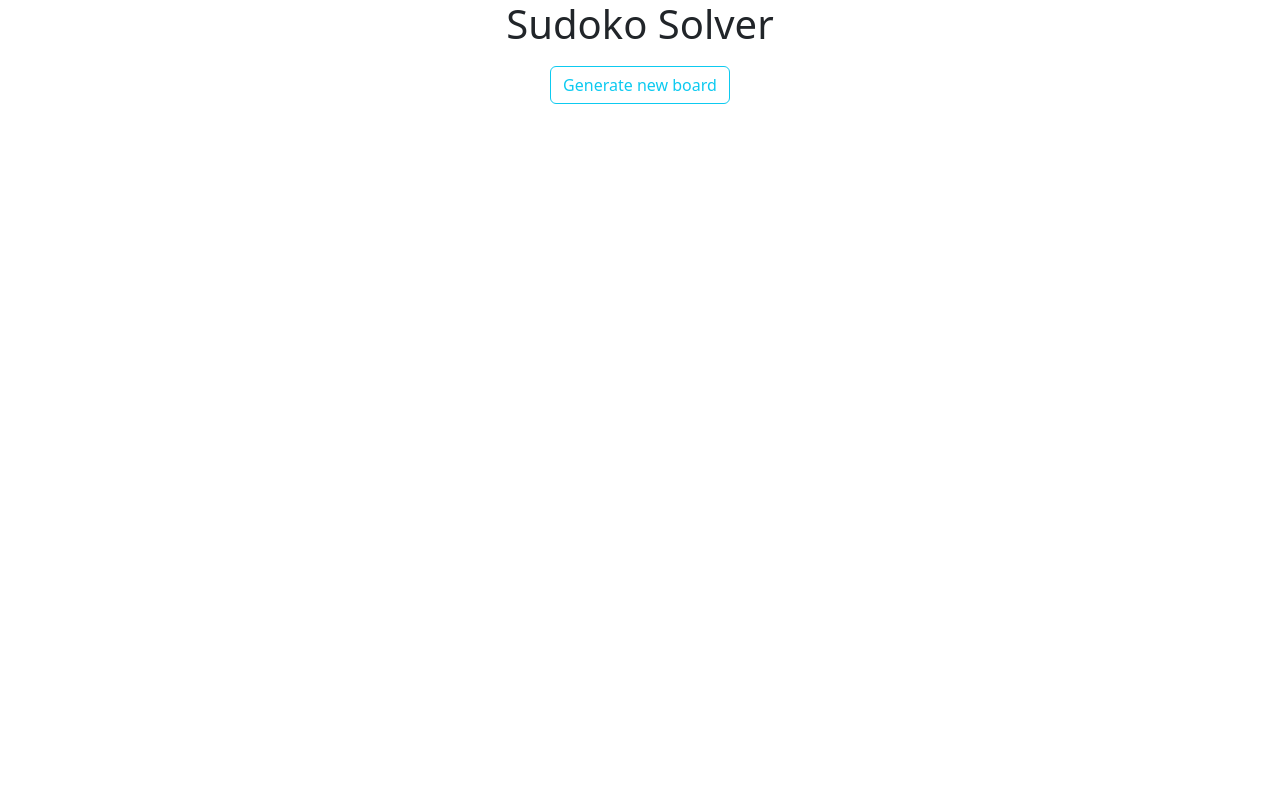
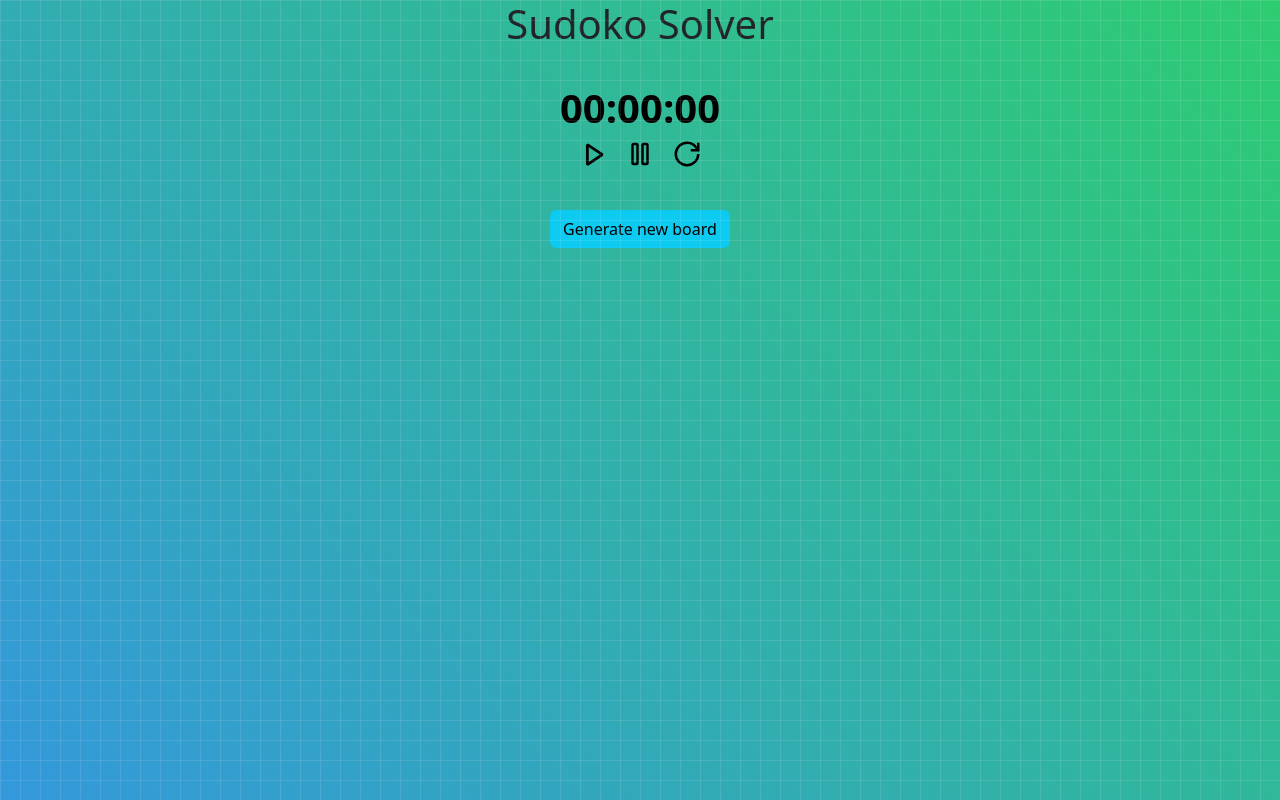
Before and after one commit to PALASH2201/Sudoko-Solver, a React (Vite) app: page / in a window 1280 px wide. Built offline with nearby package versions, Linux system fonts and the light colour scheme.

Commit message:
Added Loader and Stop Clock functionality

```diff
--- a/index.html
+++ b/index.html
@@ -3,10 +3,11 @@
   <head>
     <meta charset="UTF-8" />
     <meta name="viewport" content="width=device-width, initial-scale=1.0" />
+    <link rel="stylesheet" href="index.css">
     <title>Sudoko Solver</title>
   </head>
   <body>
-    <div id="root"></div>
+    <div id="root" class="outer-container"></div>
     <script type="module" src="/src/main.jsx"></script>
   </body>
 </html>
--- a/src/App.css
+++ b/src/App.css
@@ -3,11 +3,11 @@
     grid-template-columns: repeat(9, 1fr);
     grid-template-rows: repeat(9, 1fr);
     gap: 0px;
-    width: 50%;
-    max-width: 400px;
-    max-height: 400px;
-    min-width: 160px;
-    margin: 0 auto;
+    width: 100%;
+    max-width: 500px;
+    max-height: 500px;
+    min-width: 300px;
+    margin-bottom:20px;
     border: 2px solid black;
 }
 
@@ -23,10 +23,14 @@
 
 .userCell{
     color: black;
+    font-size: large;
+    font-weight: bold;
 }
 
 .problemCell{
     color: blue;
+    font-weight: bold;
+    font-size: large;
 }
 
 .specialCol{
@@ -46,6 +50,9 @@
 }
 
 @media (max-width: 600px) {
+    .grid-container{
+        width: 80%;
+    }
     .cell {
         padding: 0.2rem;
         font-size: 1rem;
--- a/src/App.jsx
+++ b/src/App.jsx
@@ -1,10 +1,12 @@
-import './App.css'
+
 import Board from './components/Board'
+import Stopclock from "./components/Stopclock";
 
 function App() {
   return (
     <center>
       <h1>Sudoko Solver</h1>
+      <Stopclock/>
       <Board/>
     </center>
   )
--- a/src/components/Board.jsx
+++ b/src/components/Board.jsx
@@ -3,6 +3,8 @@ import { solveSudoku } from "../Utils/Solver";
 import React from "react";
 import { fetchBoard } from "../Utils/helpers";
 import CreateGrid from "./Grid";
+import Loader from "./Loader";
+
 
 const Board = () => {
   const [grid, setGrid] = useState([]);
@@ -11,9 +13,12 @@ const Board = () => {
   const [invalidCols, setInvalidCols] = useState(new Set());
   const [invalidCellRowIndex, setInvalidCellRowIndex] = useState(null);
   const [invalidCellColIndex, setInvalidCellColIndex] = useState(null);
+  const [fetching,setFetching] = useState();
 
   const handleFetchBoard = async () => {
+    setFetching(true);
     const board = await fetchBoard(setGrid);
+    setFetching(false);
     setGrid(board);
     //Creating a deep copy
     const boardCopy = board.map((row) => row.map((cell) => ({ ...cell })));
@@ -71,7 +76,7 @@ const Board = () => {
           setInvalidCellRowIndex(r);
           setInvalidCellColIndex(d);
           break;
-        }else if(value===""){
+        } else if (value === "") {
           setInvalidCellColIndex(null);
           setInvalidCellRowIndex(null);
         }
@@ -103,7 +108,7 @@ const Board = () => {
 
   return (
     <>
-      {grid.length !== 0 ? (
+      {grid.length !== 0 &&
         <div className="grid-container">
           <CreateGrid
             grid={grid}
@@ -114,23 +119,24 @@ const Board = () => {
             handleInputChange={handleInputChange}
           />
         </div>
-      ) : null}
+      }
       <button
         type="button"
-        className="btn btn-outline-info generate-board"
+        className="btn btn-info generate-board"
         onClick={handleFetchBoard}
       >
         Generate new board
       </button>
-      {grid.length !== 0 ? (
+      {grid.length !== 0 &&
         <button
           type="button"
-          className="btn btn-outline-success generate-answer"
+          className="btn btn-success generate-answer"
           onClick={generateAnswer}
         >
           Generate answer
         </button>
-      ) : null}
+      }
+      {fetching && <Loader />}
     </>
   );
 };
--- a/src/components/Grid.jsx
+++ b/src/components/Grid.jsx
@@ -17,6 +17,7 @@ const CreateGrid = ({
       } ${rowIndex === 3 || rowIndex === 6 ? "specialRow" : ""}`.trim();
       return (
         <input
+          style={{background:"transparent"}}
           key={`${rowIndex}-${colIndex}`}
           value={cell.value === "0" ? "" : cell.value}
           type="text"
--- /dev/null
+++ b/src/components/Loader.css
@@ -0,0 +1,78 @@
+.loader {
+    position: absolute;
+    top: 0;
+    bottom: 0;
+    left: 0;
+    right: 0;
+  }
+
+  .jimu-primary-loading:before,
+  .jimu-primary-loading:after {
+    position: absolute;
+    top: 0;
+    content: '';
+  }
+
+  .jimu-primary-loading:before {
+    left: -19.992px;
+  }
+
+  .jimu-primary-loading:after {
+    left: 19.992px;
+    -webkit-animation-delay: 0.32s !important;
+    animation-delay: 0.32s !important;
+  }
+
+  .jimu-primary-loading:before,
+  .jimu-primary-loading:after,
+  .jimu-primary-loading {
+    background: #076fe5;
+    -webkit-animation: loading-keys-app-loading 0.8s infinite ease-in-out;
+    animation: loading-keys-app-loading 0.8s infinite ease-in-out;
+    width: 13.6px;
+    height: 32px;
+  }
+
+  .jimu-primary-loading {
+    text-indent: -9999em;
+    margin: auto;
+    position: absolute;
+    right: calc(50% - 6.8px);
+    top: calc(50% - 16px);
+    -webkit-animation-delay: 0.16s !important;
+    animation-delay: 0.16s !important;
+  }
+
+  @-webkit-keyframes loading-keys-app-loading {
+
+    0%,
+    80%,
+    100% {
+      opacity: .75;
+      box-shadow: 0 0 #076fe5;
+      height: 32px;
+    }
+
+    40% {
+      opacity: 1;
+      box-shadow: 0 -8px #076fe5;
+      height: 40px;
+    }
+  }
+
+  @keyframes loading-keys-app-loading {
+
+    0%,
+    80%,
+    100% {
+      opacity: .75;
+      box-shadow: 0 0 #076fe5;
+      height: 32px;
+    }
+
+    40% {
+      opacity: 1;
+      box-shadow: 0 -8px #076fe5;
+      height: 40px;
+    }
+  }
--- /dev/null
+++ b/src/components/Loader.jsx
@@ -0,0 +1,11 @@
+import './Loader.css';
+
+const Loader = () => {
+  return (
+    <div class="loader">
+      <div class="justify-content-center jimu-primary-loading"></div>
+    </div>
+  );
+};
+
+export default Loader;
--- /dev/null
+++ b/src/components/Stopclock.jsx
@@ -0,0 +1,83 @@
+import { VscDebugStart } from "react-icons/vsc";
+import { LuPause } from "react-icons/lu";
+import { GrPowerReset } from "react-icons/gr";
+import "./stopclock.css";
+import { useState } from "react";
+const Stopclock = () => {
+  const [time, setTime] = useState({
+    hrs: 0,
+    min: 0,
+    sec: 0,
+  });
+  const [intervalId, setIntervalId] = useState();
+  const updateTime = () => {
+    setTime((prev) => {
+      let newTime = { ...prev };
+      if (newTime.sec < 59) {
+        newTime.sec += 1;
+      } else {
+        newTime.min += 1;
+        newTime.sec = 0;
+      }
+      if (newTime.min === 60) {
+        newTime.hrs += 1;
+        newTime.min = 0;
+      }
+      return newTime;
+    });
+  };
+  const start = () => {
+    if (!intervalId) {
+      let id = setInterval(updateTime, 1000);
+      setIntervalId(id);
+    }
+  };
+  const pause = () => {
+    if (intervalId) {
+      clearInterval(intervalId);
+      setIntervalId("");
+    }
+  };
+  const reset = () => {
+    clearInterval(intervalId);
+    setIntervalId("");
+    setTime({
+      hrs: 0,
+      min: 0,
+      sec: 0,
+    });
+  };
+  return (
+    <div className="stopclock-container">
+      <div className="timer-container">
+        <span>
+          {`${time.hrs < 10 ? 0 : ""}`}
+          {time.hrs}
+        </span>
+        :
+        <span>
+          {`${time.min < 10 ? 0 : ""}`}
+          {time.min}
+        </span>
+        :
+        <span>
+          {`${time.sec < 10 ? 0 : ""}`}
+          {time.sec}
+        </span>
+      </div>
+      <div className="controls">
+        <button onClick={start} className="start">
+          <VscDebugStart size={30} />
+        </button>
+        <button onClick={pause} className="pause">
+          <LuPause size={30} />
+        </button>
+        <button onClick={reset} className="reset">
+          <GrPowerReset size={30} />
+        </button>
+      </div>
+    </div>
+  );
+};
+
+export default Stopclock;
--- /dev/null
+++ b/src/components/stopclock.css
@@ -0,0 +1,33 @@
+.stopclock-container{
+    margin: 30px ;
+}
+
+.timer-container{
+    display: flex;
+    flex-direction: row;
+    align-items: center;
+    justify-content: center;
+}
+
+.controls{
+    display: flex;
+    flex-direction: row;
+    justify-content: center;
+    align-content: center;
+}
+
+.start,.reset,.pause{
+    border: 0px ;
+    background: transparent;
+}
+
+.pause{
+    margin-left: 5px;
+    margin-right: 5px;
+}
+
+.timer-container{
+    color: black;
+    font-size: 40px;
+    font-weight: bold;
+}
--- /dev/null
+++ b/src/index.css
@@ -0,0 +1,27 @@
+.outer-container{
+    width: 100vw;
+  height: 100vh;
+  background: linear-gradient(
+    45deg,
+    #3498db,
+    #2ecc71
+  );
+  box-shadow: 0 4px 8px rgba(0, 0, 0, 0.1);
+  position: relative;
+  overflow: hidden;
+}
+
+.outer-container::before {
+    content: "";
+    position: absolute;
+    width: 100%;
+    height: 100%;
+    background-image: linear-gradient(
+        90deg,
+        rgba(255, 255, 255, 0.1) 1px,
+        transparent 1px
+      ),
+      linear-gradient(rgba(255, 255, 255, 0.1) 1px, transparent 1px);
+    background-size: 20px 20px;
+    pointer-events: none;
+  }
--- a/src/main.jsx
+++ b/src/main.jsx
@@ -1,6 +1,8 @@
 import React from 'react'
 import ReactDOM from 'react-dom/client'
 import App from './App.jsx'
+import './App.css'
+import './index.css'
 import 'bootstrap/dist/css/bootstrap.min.css'
 
 ReactDOM.createRoot(document.getElementById('root')).render(
```
